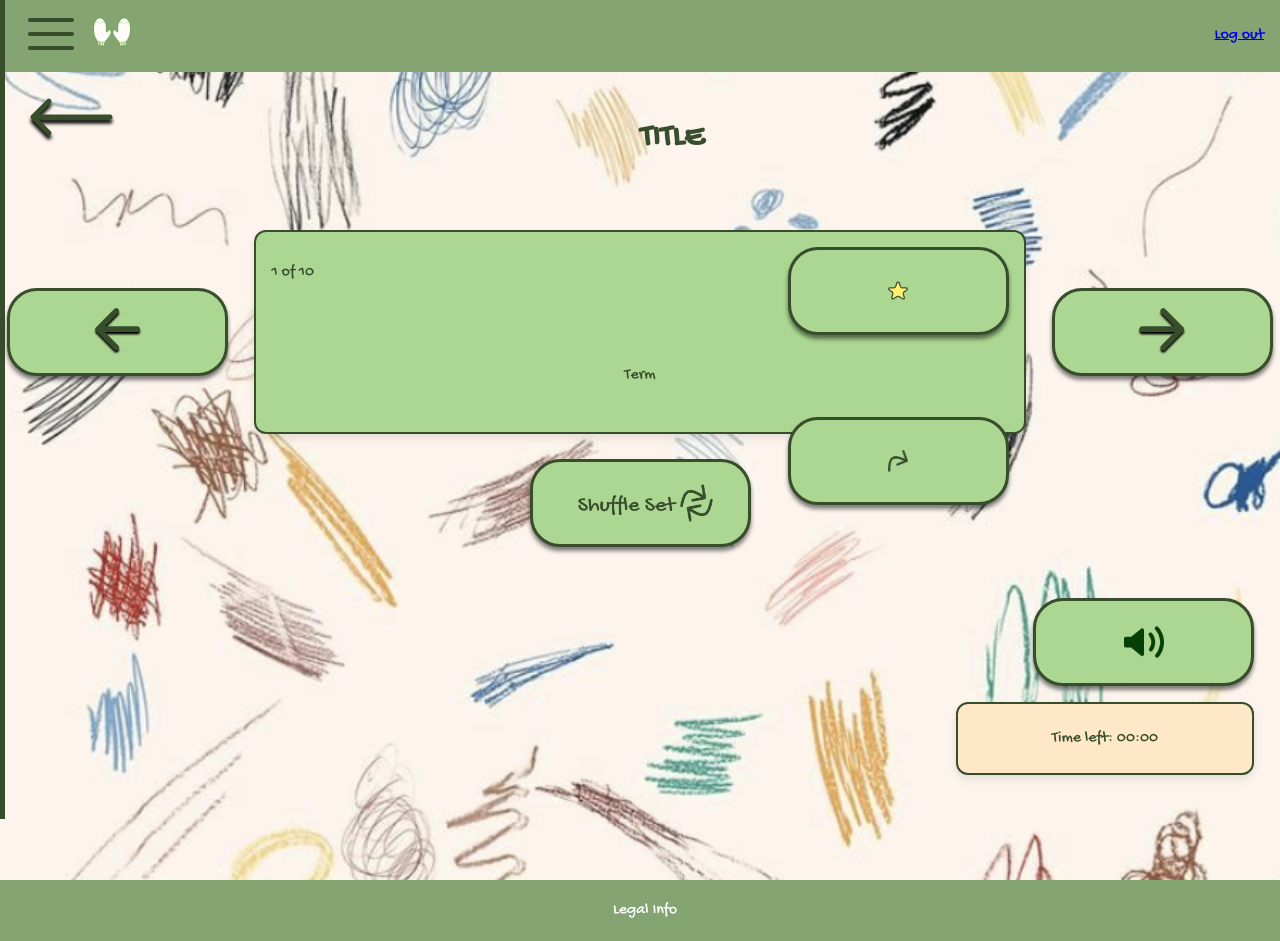
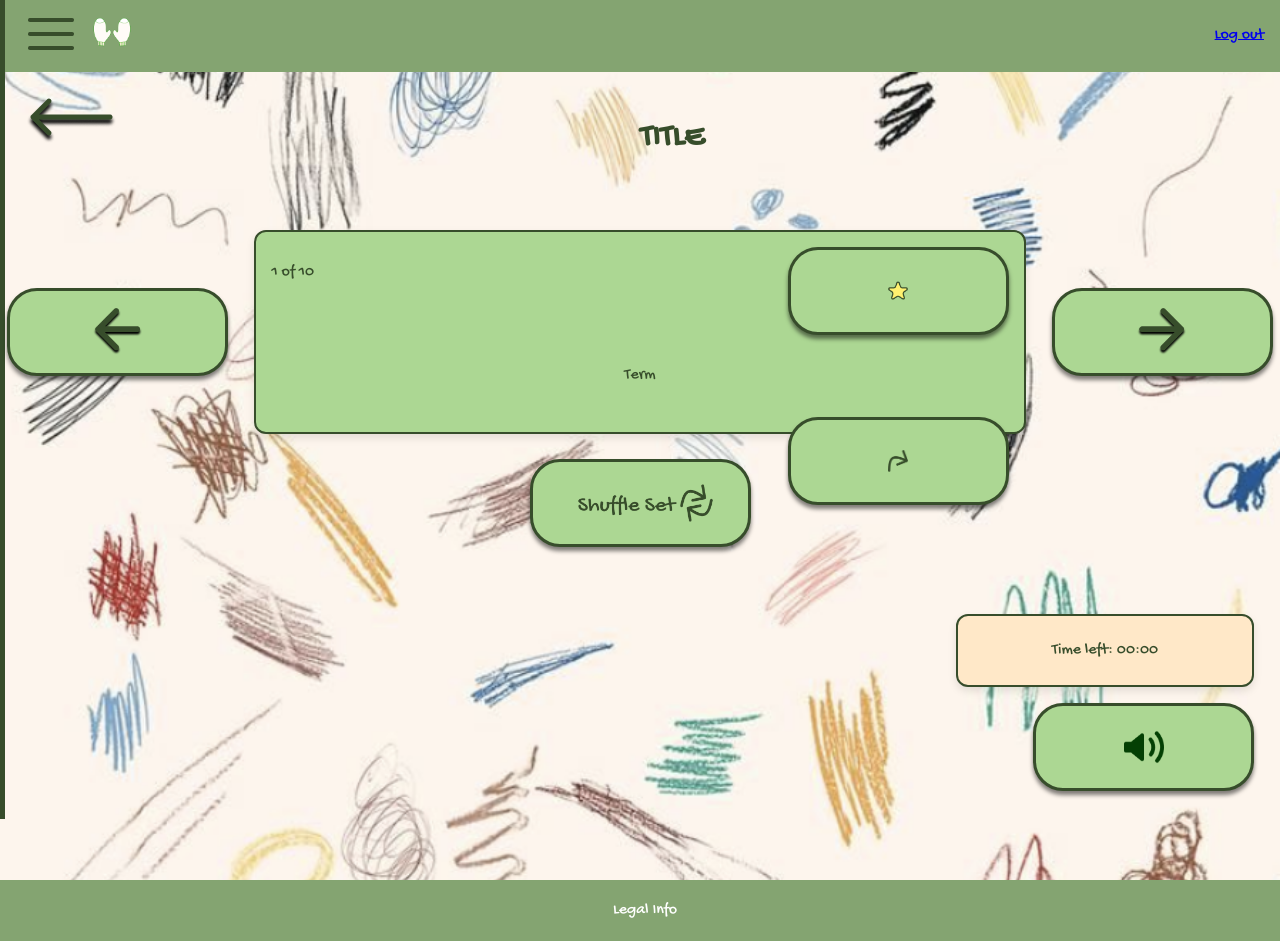
Before and after one commit to rin-bell4772/mttn, a Next.js app in the folder mttn/: page /flashcardSet in a window 1280 px wide. Built offline with nearby package versions, Linux system fonts and the light colour scheme; a web font is replaced by a local one.

Commit message:
flashcard organize
switched timer and music button

```diff
--- a/mttn/src/app/flashcardSet/flashcardSet.tsx
+++ b/mttn/src/app/flashcardSet/flashcardSet.tsx
@@ -62,6 +62,9 @@ export default function FlashcardSet() {
             </div>
 
             <div className={styles.bottom}>
+
+                <p className={styles.time}>Time left: 00:00</p>
+
                 <div className={styles.dropdown}>
                     <Button className={styles.dropdownButton}>
                         <Image src={speaker} alt={"sound"} width={40}/>
@@ -75,7 +78,7 @@ export default function FlashcardSet() {
                 </div>
 
 
-                <p className={styles.time}>Time left: 00:00</p>
+
 
 
 
```
